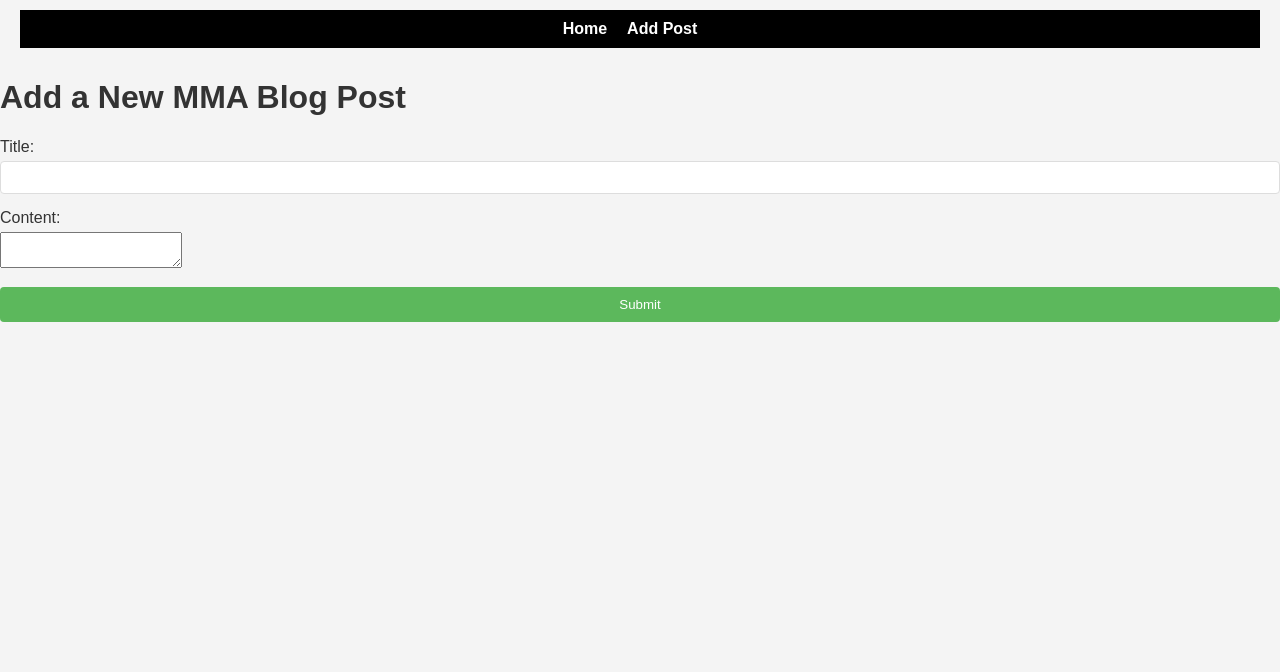
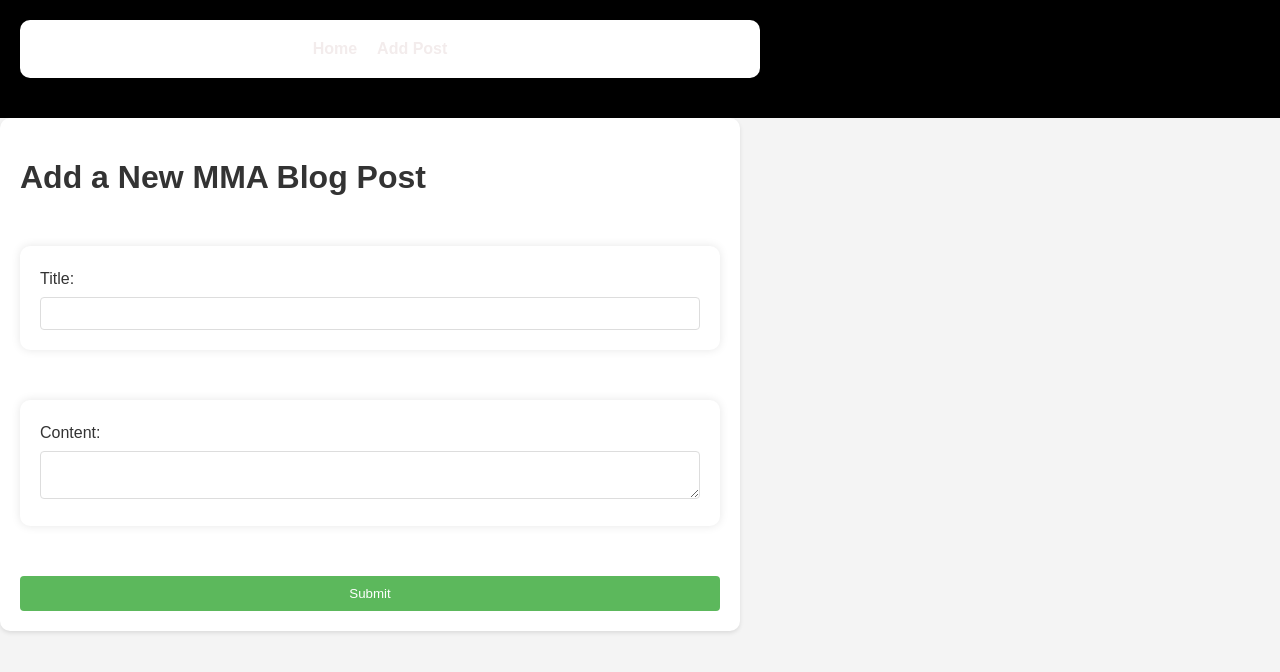
Before and after one commit to matteo-panelli/BlogMma, a Flask app: page /add_post in a window 1280 px wide. Shown: the top 672 px of the page. Run offline with Flask 3, Linux system fonts and the light colour scheme; a user stored in the database is signed in.

Commit message:
stile databse per account

```diff
--- a/app.py
+++ b/app.py
@@ -43,7 +43,7 @@
         content = request.form['content']
 
         conn = get_db()
-        conn.execute('INSERT INTO posts (title, content, author_id) VALUES (?, ?, ?)',
+        conn.execute('INSERT INTO posts (title, content, user_id) VALUES (?, ?, ?)',
                      (title, content, session['user_id']))
         conn.commit()
 
@@ -59,7 +59,7 @@
     comment = request.form['comment']
 
     conn = get_db()
-    conn.execute('INSERT INTO comments (post_id, content, author_id) VALUES (?, ?, ?)',
+    conn.execute('INSERT INTO comments (post_id, content, user_id) VALUES (?, ?, ?)',
                  (post_id, comment, session['user_id']))
     conn.commit()
 
--- a/static/styles.css
+++ b/static/styles.css
@@ -1,9 +1,9 @@
 body {
     font-family: 'Arial', sans-serif;
+    background-color: #f4f4f4;
+    color: #333;
     margin: 0;
     padding: 0;
-    background-color: #f4f4f4;
-    color: #333;
 }
 
 /* Center the post containers */
@@ -14,8 +14,8 @@
     margin-top: 20px;
 }
 
-/* Style for individual posts */
-.post-card {
+/* Style for individual posts and add_post.html container */
+.post-card, .container {
     background-color: #fff;
     box-shadow: 0 2px 4px rgba(0, 0, 0, 0.1);
     margin-bottom: 20px;
@@ -40,7 +40,7 @@
 }
 
 /* Content of the post */
-.post-content {
+.post-content, .form-group {
     font-size: 1em;
     line-height: 1.6;
     margin-bottom: 15px;
@@ -49,10 +49,10 @@
 header {
     color: #fff;
     padding: 10px 20px;
+    background-color: #000; /* Ensure header background is set */
 }
 
 nav {
-    background-color: #000;
     padding: 10px 0;
 }
 
@@ -69,7 +69,7 @@
 }
 
 nav ul li a {
-    color: white;
+    color: rgb(243, 236, 236);
     text-decoration: none;
     font-weight: bold;
 }
@@ -78,17 +78,14 @@
     text-decoration: underline;
 }
 
-/* Styles for form elements */
-.form-container {
-    max-width: 300px;
+/* Styles for form elements in add_post.html and possibly other forms */
+.form-container, .form-group {
+    max-width: 700px; /* unified width adjustment for forms */
     margin: 50px auto;
     padding: 20px;
     background-color: #fff;
     box-shadow: 0 0 10px rgba(0, 0, 0, 0.1);
-}
-
-.form-group {
-    margin-bottom: 15px;
+    border-radius: 10px;
 }
 
 .form-group label {
@@ -97,7 +94,7 @@
 }
 
 .form-group input[type="text"],
-.form-group input[type="password"] {
+.form-group textarea {
     width: 100%;
     padding: 8px;
     border: 1px solid #ddd;
--- a/update2.sql
+++ b/update2.sql
@@ -1,3 +1,4 @@
 DELETE FROM posts WHERE id = 1;
 DELETE FROM posts WHERE id = 2;
 DELETE FROM posts WHERE id = 3;
+DELETE FROM posts WHERE id = 4;
--- /dev/null
+++ b/update3.sql
@@ -0,0 +1,19 @@
+-- Aggiungi una colonna user_id alla tabella posts
+ALTER TABLE posts
+ADD COLUMN user_id INTEGER;
+
+-- Aggiungi una chiave esterna a posts che fa riferimento a users
+ALTER TABLE posts
+ADD CONSTRAINT fk_posts_users
+FOREIGN KEY (user_id)
+REFERENCES users (id);
+
+-- Aggiungi una colonna user_id alla tabella comments
+ALTER TABLE comments
+ADD COLUMN user_id INTEGER;
+
+-- Aggiungi una chiave esterna a comments che fa riferimento a users
+ALTER TABLE comments
+ADD CONSTRAINT fk_comments_users
+FOREIGN KEY (user_id)
+REFERENCES users (id);
```
Also changed, not shown: mma.db.
